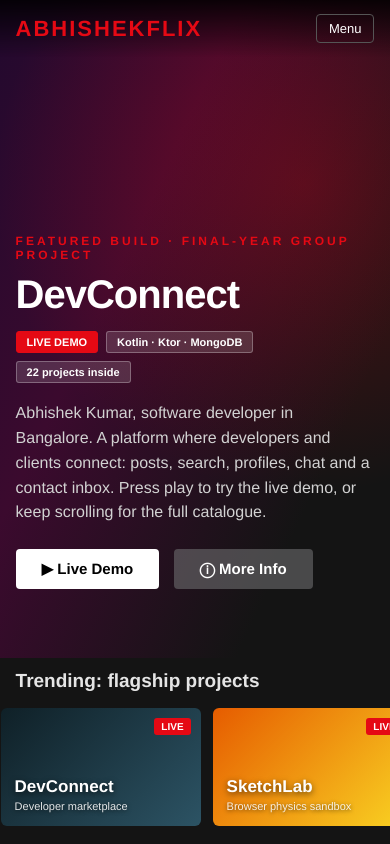
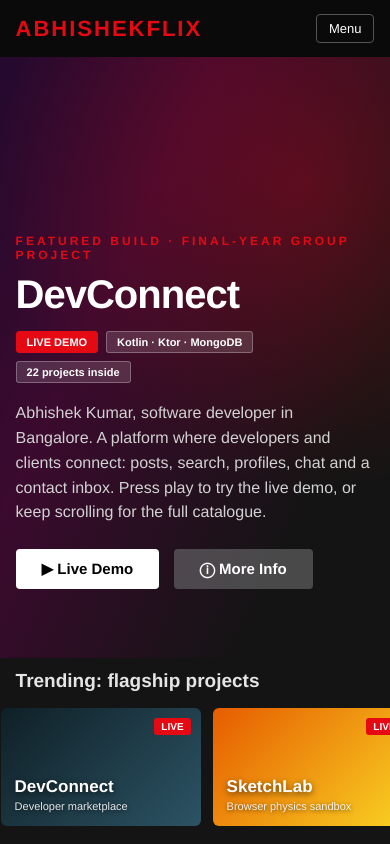
Before and after one commit to Abhisheksinghh23/portfolio-netflix, a plain HTML site: page index.html in a window 390 px wide. Shown: the top 844 px of the page. Drawn offline with Linux system fonts and the light colour scheme.

Commit message:
Mobile: opaque header so hero text never shows through

```diff
--- a/index.html
+++ b/index.html
@@ -83,6 +83,7 @@ footer{padding:26px 4vw 40px;color:#777;font-size:13px;text-align:center}
 .modal .note{color:#a9a9a9;font-size:12.5px;border-left:3px solid #E50914;padding-left:12px;margin:12px 0}
 .modal .mlink{display:inline-block;margin:8px 10px 0 0}
 @media (max-width:760px){
+  .topbar,.topbar.scrolled{background:#0a0a0a}
   .hero{min-height:78vh;padding-bottom:7vh}
   .hero-art{display:none}
   .nav{display:none;position:absolute;top:100%;left:0;right:0;background:rgba(10,10,10,.97);flex-direction:column;padding:12px 4vw 18px;gap:14px}
```
